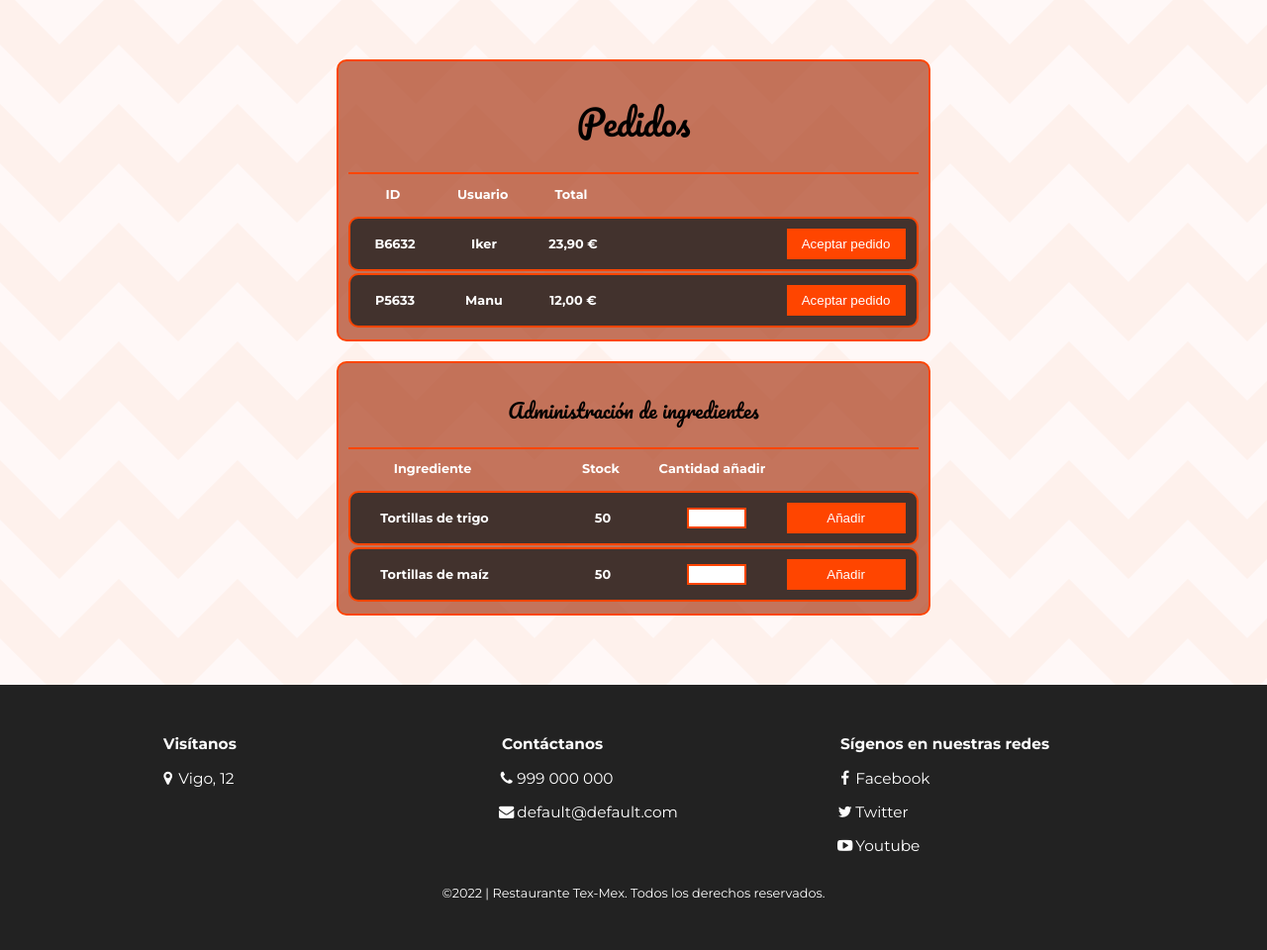
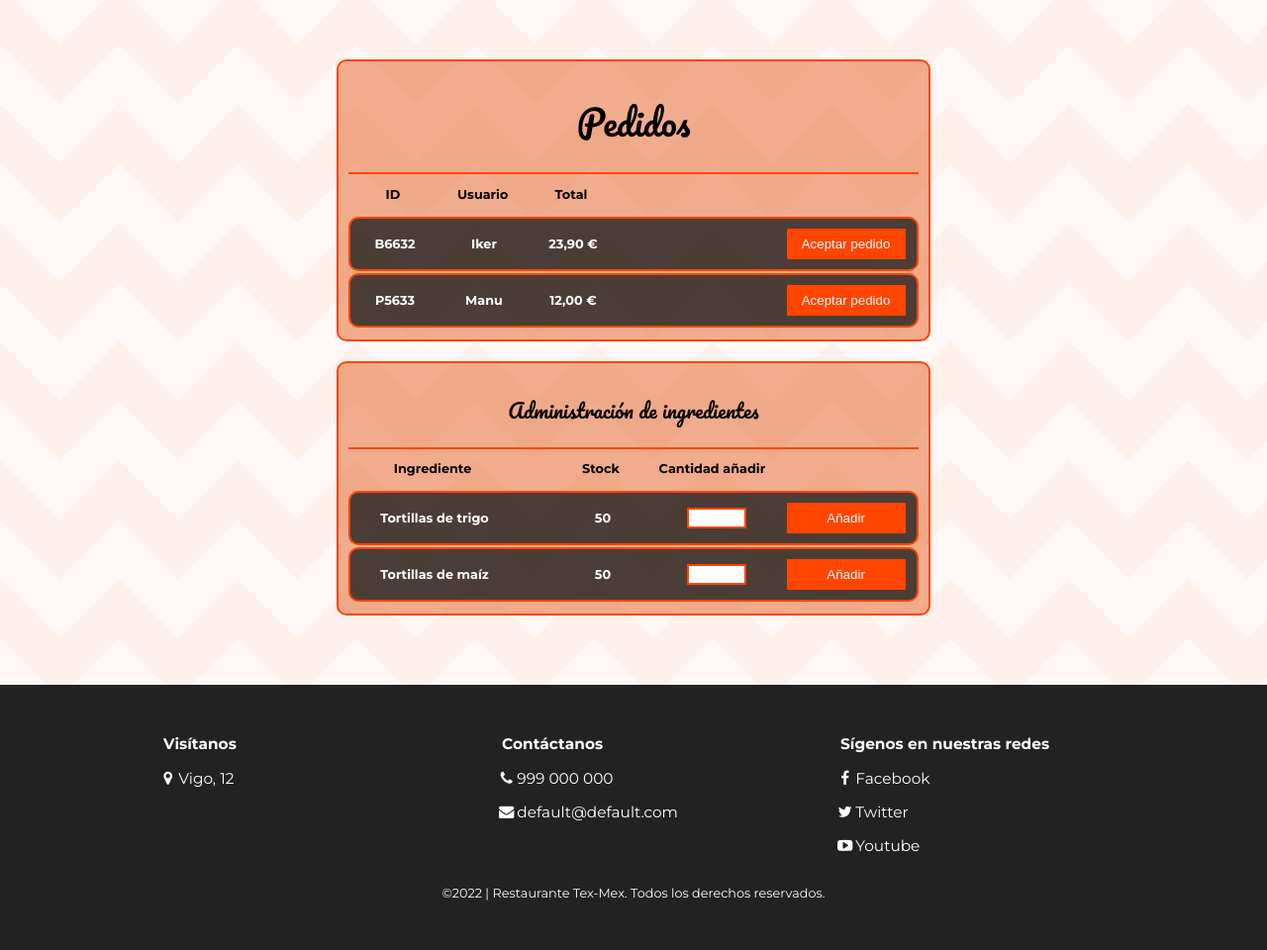
Before and after one commit to acorbacho/Proyecto_Web_Restaurante_Tex-Mex, a PHP site: page /php/admin_panel.php in a window 1280 px wide. Shown: the part 495-1455 px from the top of the page at 99% size. Run offline with PHP 8.4, Linux system fonts and the light colour scheme.

Commit message:
Arreglo de colores y fuentes

```diff
--- a/src/styles/admin_panel.css
+++ b/src/styles/admin_panel.css
@@ -2,7 +2,7 @@
   border: solid 2px orangered;
   border-radius: 10px;
   width: 450px;
-  background-color: rgba(173, 65, 32, 0.719);
+  background-color: rgba(228, 99, 39, 0.5);
   margin: 10px;
   padding: 10px;
 }
@@ -11,7 +11,7 @@
   border: solid 2px orangered;
   border-radius: 10px;
   width: 450px;
-  background-color: rgba(173, 65, 32, 0.719);
+  background-color: rgba(228, 99, 39, 0.5);
   margin: 10px;
   padding: 10px;
   align-self: flex-start;
@@ -46,7 +46,7 @@
   flex-direction: row;
   border-top: solid 2px orangered;
   margin-left: 0px;
-  color: white;
+  color: black;
   font-weight: bold;
   font-size: 0.8em;
   margin: 2px;
@@ -126,5 +126,4 @@ main .container--flex {
     position: relative;
     right: 10%
   }
-
 }
```
Also changed, not shown: src/styles/user_panel.css (+6 -1 lines).
